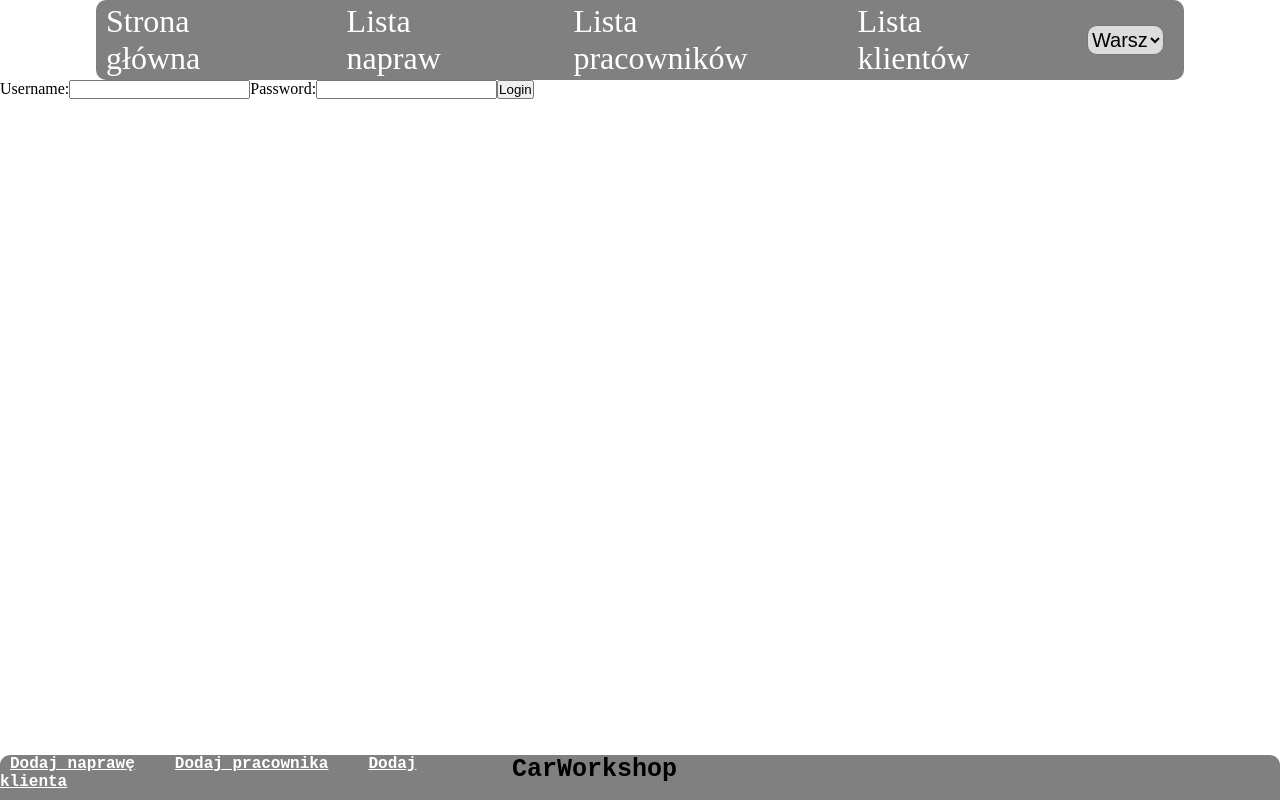
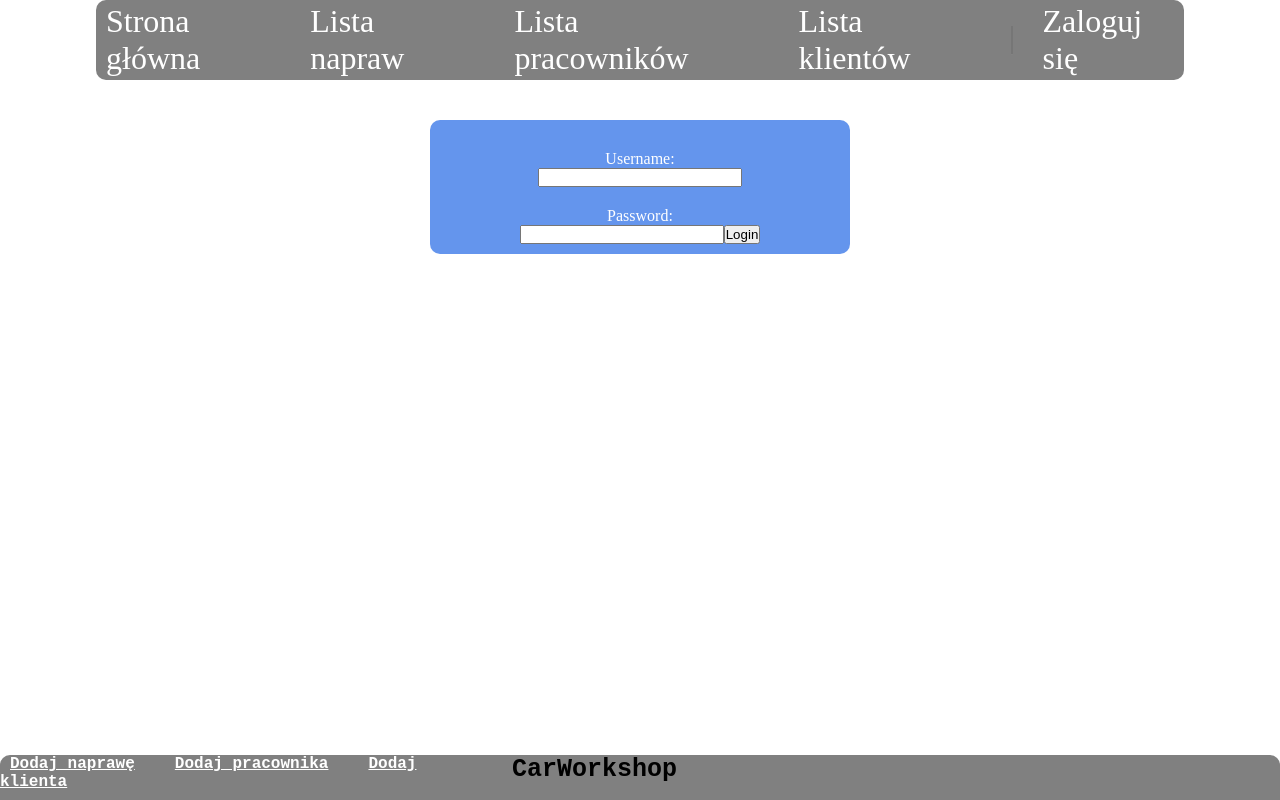
Before and after one commit to NiewierowskiG/CarWorkshop, an Angular app in the folder workshop/my-app/: page /login in a window 1280 px wide. Built offline with nearby package versions, Linux system fonts and the light colour scheme.

Commit message:
login link

```diff
--- a/workshop/my-app/src/app/app-routing.module.ts
+++ b/workshop/my-app/src/app/app-routing.module.ts
@@ -20,7 +20,7 @@ const routes: Routes = [
   {path: 'AddWorker', component: AddworkerComponent},
   {path: 'EditWorker/:salary/:id', component: EditworkerComponent},
   {path: 'Showrepair/:repairId/:workerId', component: ShowRepairComponent},
-  { path: 'login', component: LoginComponent },
+  {path: 'login', component: LoginComponent}
 ];
 
 @NgModule({
--- a/workshop/my-app/src/app/components/login/login.component.css
+++ b/workshop/my-app/src/app/components/login/login.component.css
@@ -0,0 +1,35 @@
+label{
+    display: block;
+    margin-top: 20px;
+}
+.submit{
+    display: block;
+    margin-bottom: auto;
+    width: 120px;
+    margin-top: 20px;
+    margin-left: 140px;
+}
+input{
+    width:200px;
+
+}
+*{
+    margin-bottom: auto;
+}
+div{
+    display: flex;
+}
+form{
+    color: white;
+    padding: 10px;
+    width: 400px;
+    background-color: cornflowerblue;
+    margin-left: auto;
+    margin-right: auto;
+    text-align: center;
+    margin-top: 40px;
+    border-radius: 10px;
+}
+select{
+    width: 200px;
+}
--- a/workshop/my-app/src/app/components/navbar/navbar.component.html
+++ b/workshop/my-app/src/app/components/navbar/navbar.component.html
@@ -7,4 +7,5 @@
 		<option>Warsztat</option>
 		<option>Magazyn</option>
 	</select>
+    <a routerLink="login">Zaloguj się</a>
 </nav>
```
